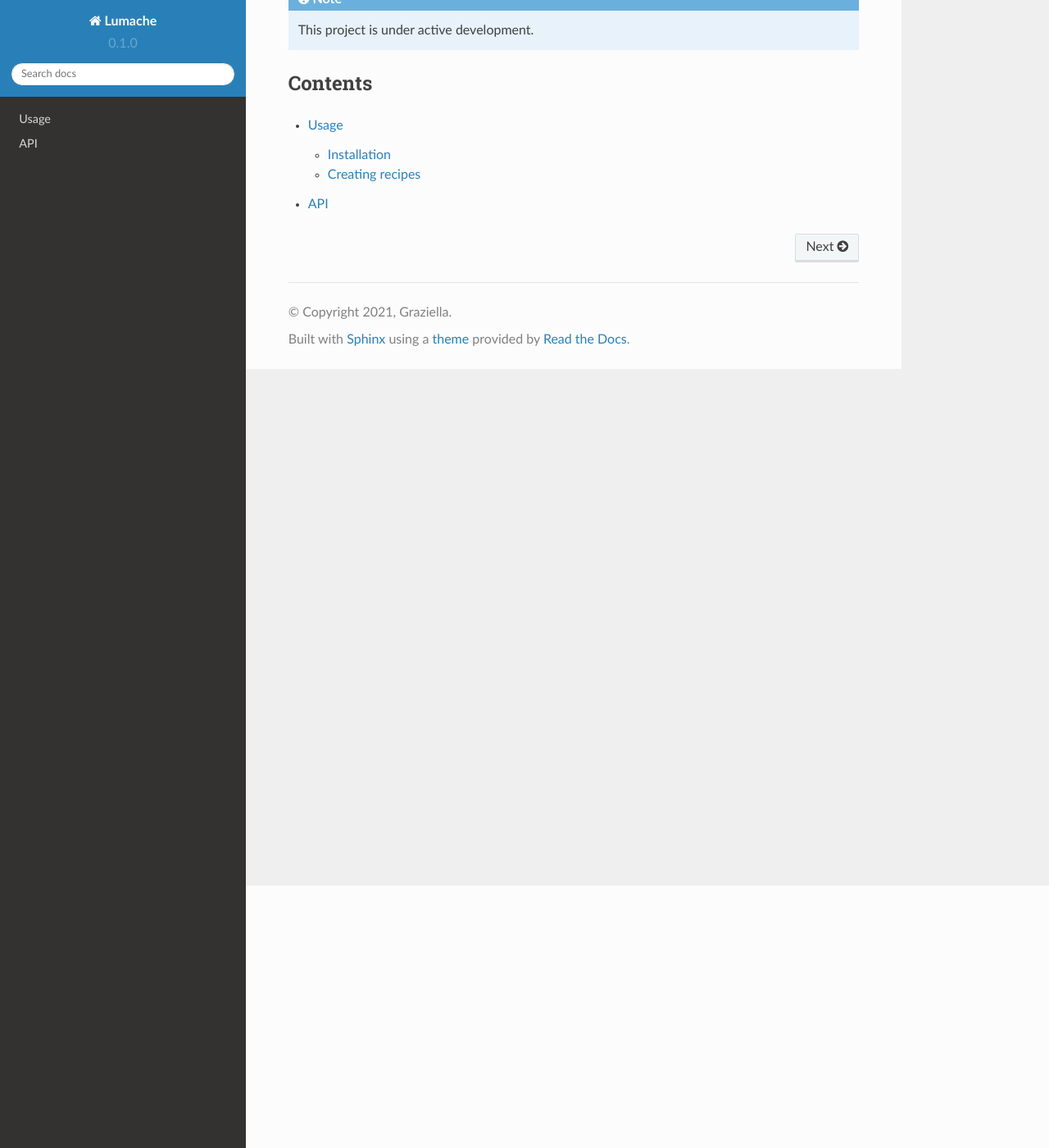
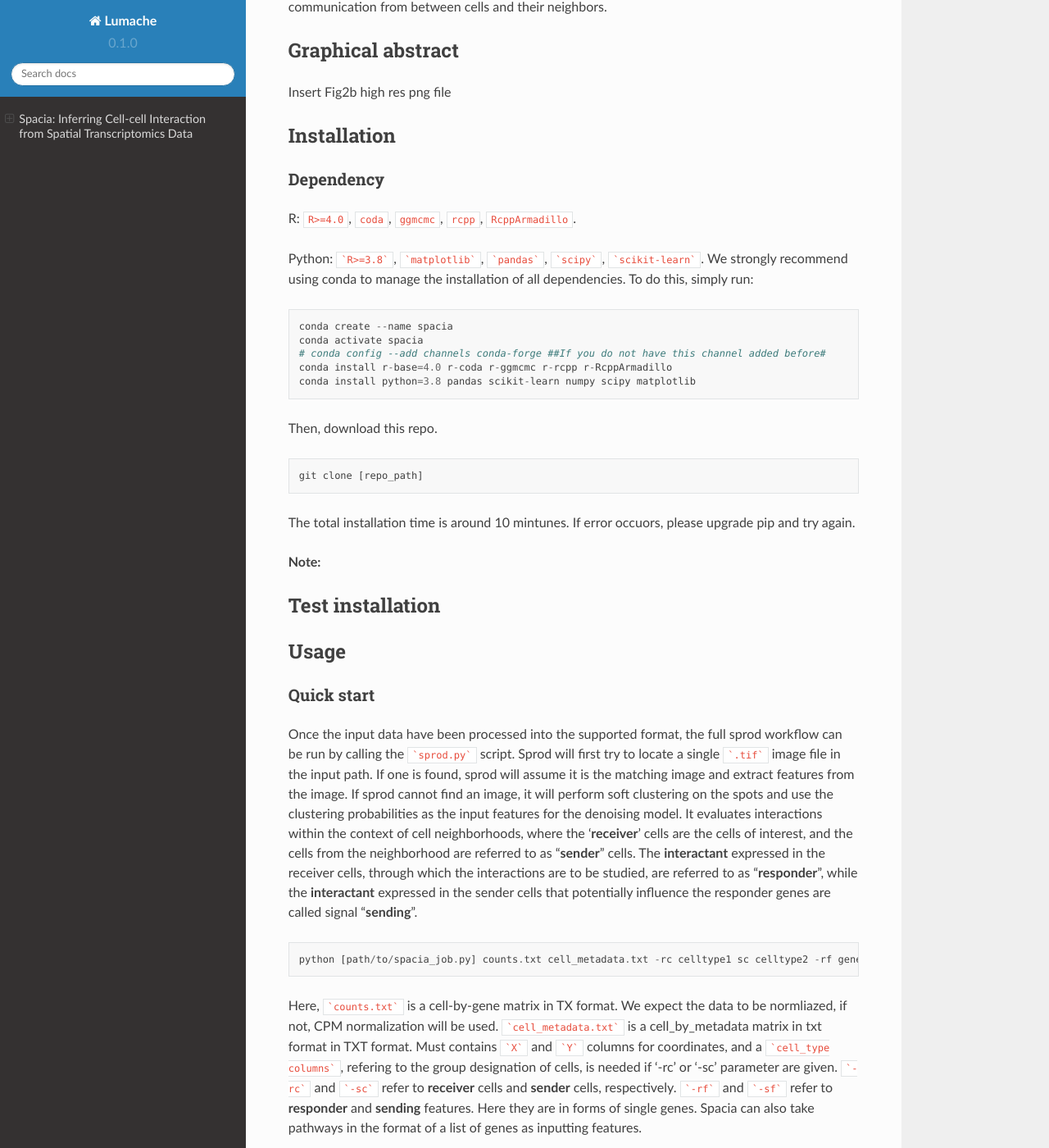
Before and after one commit to nickwfj123/spacia2022_doc, a Sphinx documentation site: the page built from docs/source/index.rst, in a window 1280 px wide and 1400 px high, scrolled down 320 px. Shown: the whole window at 82% size. Built offline with Sphinx 7.4.7 and the Read the Docs theme 2.0.0, drawn with Linux system fonts in a browser that asks for light colours; some of the changed text lies outside the part shown.

Commit message:
Update index.rst

````diff
--- a/docs/source/index.rst
+++ b/docs/source/index.rst
@@ -1,22 +1,84 @@
-Welcome to Lumache's documentation!
+Spacia: Inferring Cell-cell Interaction from Spatial Transcriptomics Data
 ===================================
 
-**Lumache** (/lu'make/) is a Python library for cooks and food lovers
-that creates recipes mixing random ingredients.
-It pulls data from the `Open Food Facts database <https://world.openfoodfacts.org/>`_
-and offers a *simple* and *intuitive* API.
+Multicellular organisms heavily rely on cell-cell interactions to effectively coordinate and regulate various biological processes, ensuring the normal functioning of the organism. Spacia models and evaluates cell-cell interactions from spatial transcriptomic data (SRT). This model uses cell-cell proximity as a constraint and prioritizes cell-cell interactions that cause a downstream change in the cells. Spacia employs a Bayesian multi-instance learning (MIL) framework to assess intercellular communication from between cells and their neighbors.
 
-Check out the :doc:`usage` section for further information, including
-how to :ref:`installation` the project.
+Graphical abstract
+--------
+Insert Fig2b high res png file
 
-.. note::
+Installation
+--------
+Dependency
+~~~~~~~~~~
+R: ``R>=4.0``, ``coda``, ``ggmcmc``, ``rcpp``, ``RcppArmadillo``.
 
-   This project is under active development.
+Python: ```R>=3.8```, ```matplotlib```, ```pandas```, ```scipy```, ```scikit-learn```. We strongly recommend using conda to manage the installation of all dependencies. To do this, simply run:
 
-Contents
+::
+
+  conda create --name spacia
+  conda activate spacia
+  # conda config --add channels conda-forge ##If you do not have this channel added before#
+  conda install r-base=4.0 r-coda r-ggmcmc r-rcpp r-RcppArmadillo
+  conda install python=3.8 pandas scikit-learn numpy scipy matplotlib
+
+Then, download this repo.
+
+::
+
+  git clone [repo_path]
+
+The total installation time is around 10 mintunes. If error occuors, please upgrade pip and try again.
+
+**Note:**
+
+Test installation
 --------
 
-.. toctree::
 
-   usage
-   api
+Usage
+--------
+Quick start
+~~~~~~~~~~
+Once the input data have been processed into the supported format, the full sprod workflow can be run by calling the ```sprod.py``` script. Sprod will first try to locate a single ```.tif``` image file in the input path. If one is found, sprod will assume it is the matching image and extract features from the image. If sprod cannot find an image, it will perform soft clustering on the spots and use the clustering probabilities as the input features for the denoising model. It evaluates interactions within the context of cell neighborhoods, where the ‘**receiver**’ cells are the cells of interest, and the cells from the neighborhood are referred to as "**sender**" cells. The **interactant** expressed in the receiver cells, through which the interactions are to be studied, are referred to as "**responder**", while the **interactant** expressed in the sender cells that potentially influence the responder genes are called signal “**sending**".
+
+::
+
+  python [path/to/spacia_job.py] counts.txt cell_metadata.txt -rc celltype1 sc celltype2 -rf gene1 sf gene2
+
+Here, ```counts.txt``` is a cell-by-gene matrix in TX format. We expect the data to be normliazed, if not, CPM normalization will be used.
+```cell_metadata.txt``` is a cell_by_metadata matrix in txt format in TXT format. Must contains ```X``` and ```Y``` columns for coordinates, and a ```cell_type columns```, refering to the group designation of cells, is needed if '-rc' or '-sc' parameter are given.
+```-rc``` and ```-sc``` refer to **receiver** cells and **sender** cells, respectively.
+```-rf``` and ```-sf``` refer to **responder** and **sending** features. Here they are in forms of single genes. Spacia can also take pathways in the format of a list of genes as inputting features.
+
+How Spacia defines interactant
+~~~~~~~~~~
+
+How to use a custom list of cells as receiver or sender
+~~~~~~~~~~
+
+List of Parameters
+~~~~~~~~~~
+
+For advanced users
+~~~~~~~~~~
+For users who want to directly access the core of spacia and perform more flexible analyses, we provide an example R scipt that showcases the few key steps. But please regard the codes in this R script as examples and remember to customize everything according to your needs/datasets. Our analysis codes of the prostate Merscope data (Fig. 4) are derived based on this R script. But the major pre-processing, inference, and post-processing steps shown in this R script are all consistent with those in our main spacia API.
+
+::
+
+  Rscript [path/to/execute_spacia.R] \
+	-i [path/to/input] \
+	-r celltype1 \
+	-s celltype2 \
+	-g gene1 \
+	-t [path/to/gene_cutoffs_prostate1.csv] \
+	-o [path/to/output_celltype2-celltype1_gene1]
+
+Use ```-h``` or ```--help``` to see detailed descriptions of options and inputs.
+
+Contact Us
+~~~~~~~~~~
+If you have any suggestions/ideas for Spacia or are having issues trying to use it, please don't hesitate to reach out to us.
+Yunguan Wang, yunguan[dot]wang@utsouthestern[dot]edu
+Tao Wang, tao[dot]wang@utsouthestern[dot]edu
````
